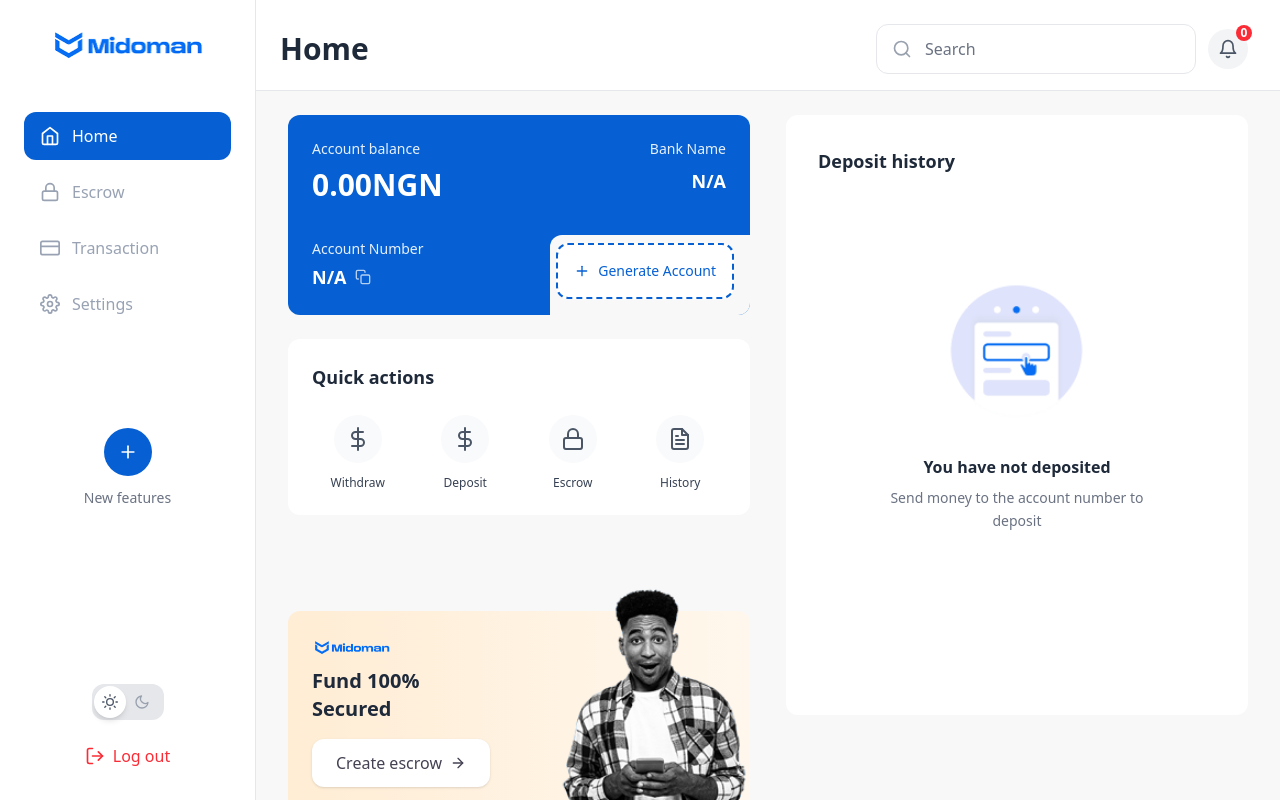
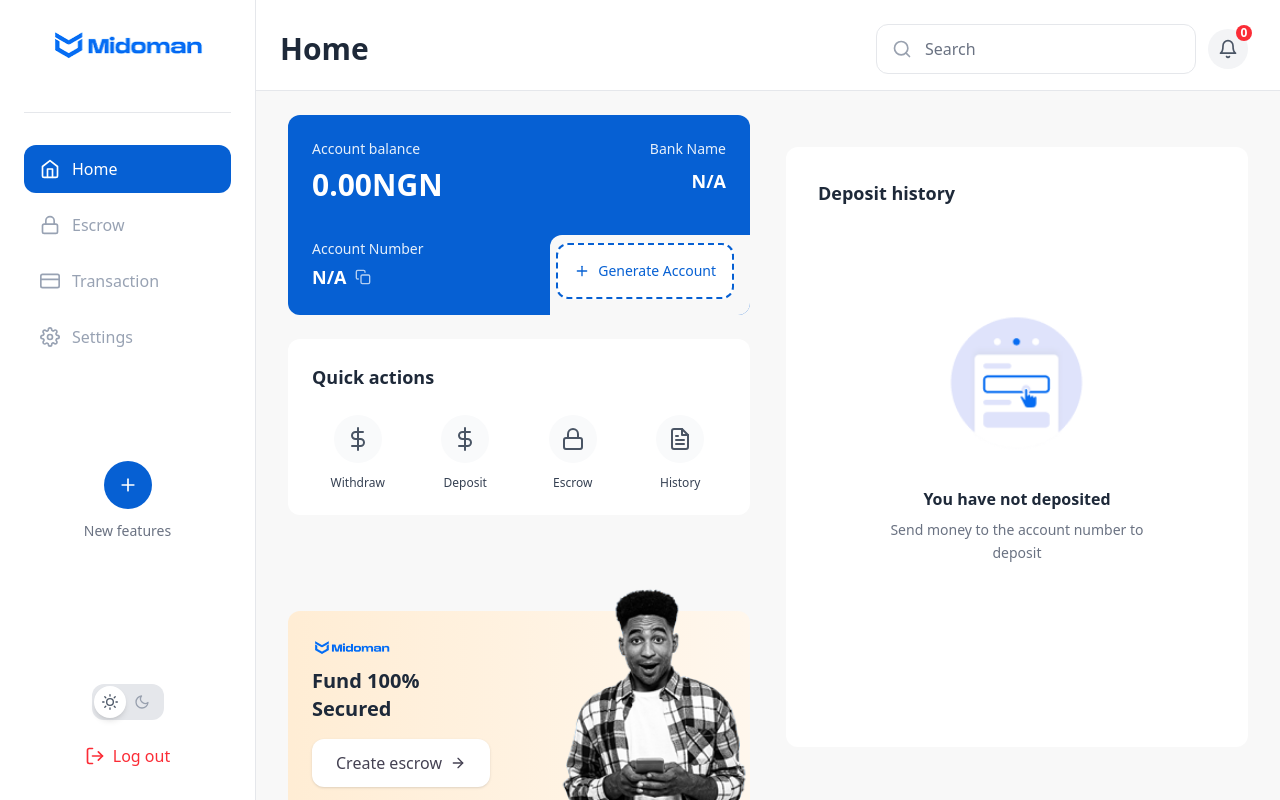
Before and after one commit to esaintdev/Midoman, a React (Vite) app: page / in a window 1280 px wide. Built offline with nearby package versions, Linux system fonts and the light colour scheme.

Commit message:
fix header

```diff
--- a/src/components/DepositHistory.tsx
+++ b/src/components/DepositHistory.tsx
@@ -4,7 +4,7 @@ interface DepositHistoryProps {
 
 export default function DepositHistory({ darkMode }: DepositHistoryProps) {
   return (
-    <div className={`${darkMode ? "p-8 min-h-[600px]" : "bg-white p-8 min-h-[600px]"}`} style={darkMode ? { backgroundColor: '#100F0F', borderRadius: '12px' } : { borderRadius: '12px' }}>
+    <div className={`${darkMode ? "p-8 min-h-[600px] mt-8" : "bg-white p-8 min-h-[600px] mt-8"}`} style={darkMode ? { backgroundColor: '#100F0F', borderRadius: '12px' } : { borderRadius: '12px' }}>
       <h4 className={`text-lg font-semibold font-sans mb-8 ${
         darkMode ? "text-white" : "text-gray-800"
       }`}>Deposit history</h4>
--- a/src/components/Header.tsx
+++ b/src/components/Header.tsx
@@ -8,7 +8,7 @@ interface HeaderProps {
 
 export default function Header({ title, onMenuClick, darkMode }: HeaderProps) {
   return (
-    <div className={`flex items-center justify-between mb-6 px-4 lg:px-0 pt-4 lg:pt-6 border-b ${darkMode ? "p-4 border-gray-700" : "bg-white border-gray-200"}`} style={darkMode ? { backgroundColor: '#100F0F' } : {}}>
+    <div className={`sticky top-0 z-50 flex items-center justify-between mb-6 px-4 lg:px-0 pt-4 lg:pt-6 border-b ${darkMode ? "p-4 border-gray-700" : "bg-white border-gray-200"}`} style={darkMode ? { backgroundColor: '#100F0F' } : {}}>
       {/* Mobile Header */}
       <div className="flex items-center justify-between w-full lg:hidden">
         <button
--- a/src/components/Sidebar.tsx
+++ b/src/components/Sidebar.tsx
@@ -32,7 +32,10 @@ export default function Sidebar({ darkMode, setDarkMode }: SidebarProps) {
           />
         </div>
 
-        <nav className="space-y-2 flex flex-col items-center">
+        {/* Divider line */}
+        <div className="w-full h-px bg-gray-200 mb-6"></div>
+
+        <nav className="space-y-2 flex flex-col items-center mt-8">
           <Link
             to="/"
             className={`w-full flex items-center gap-3 px-3 xl:px-4 py-3  font-medium font-sans transition ${
```
